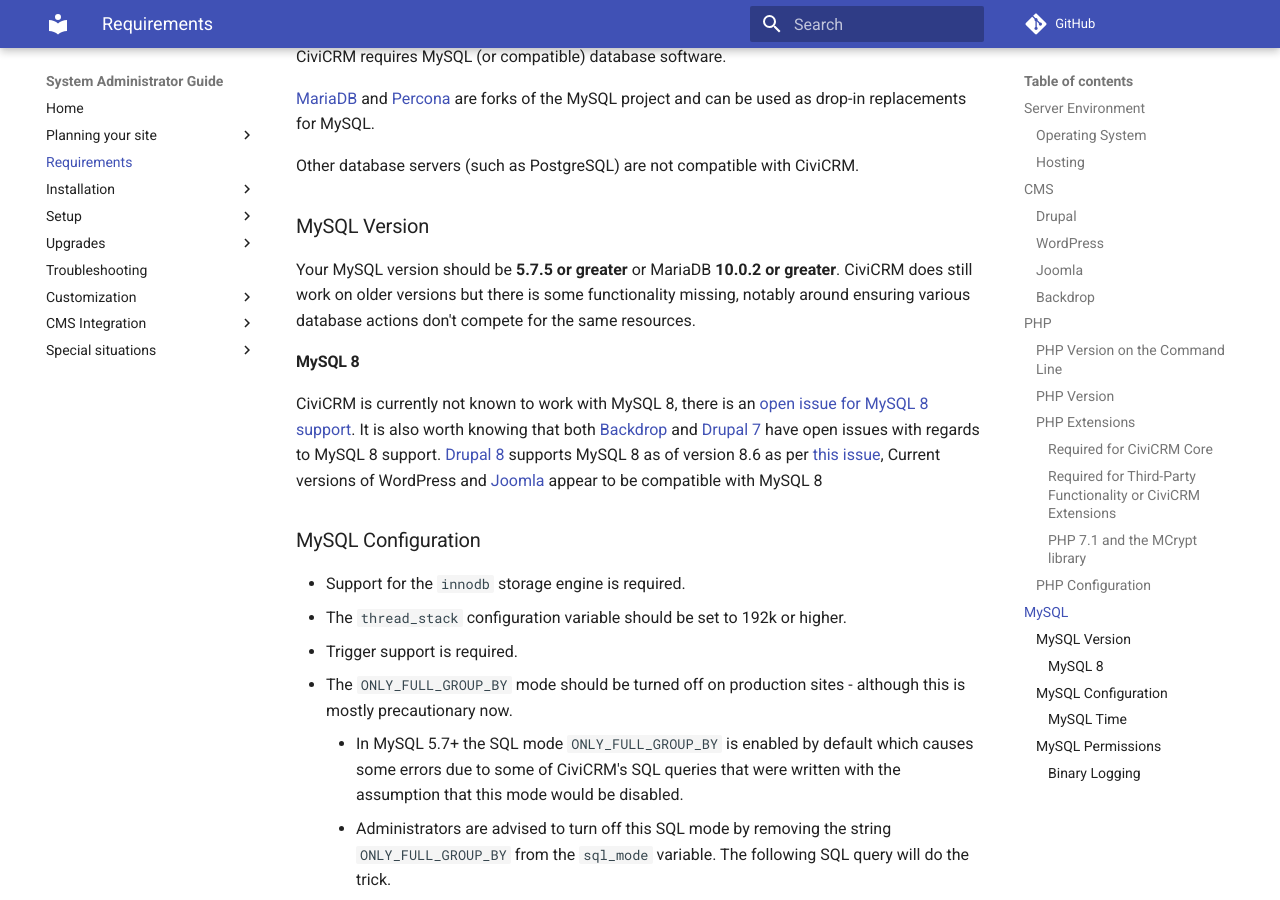
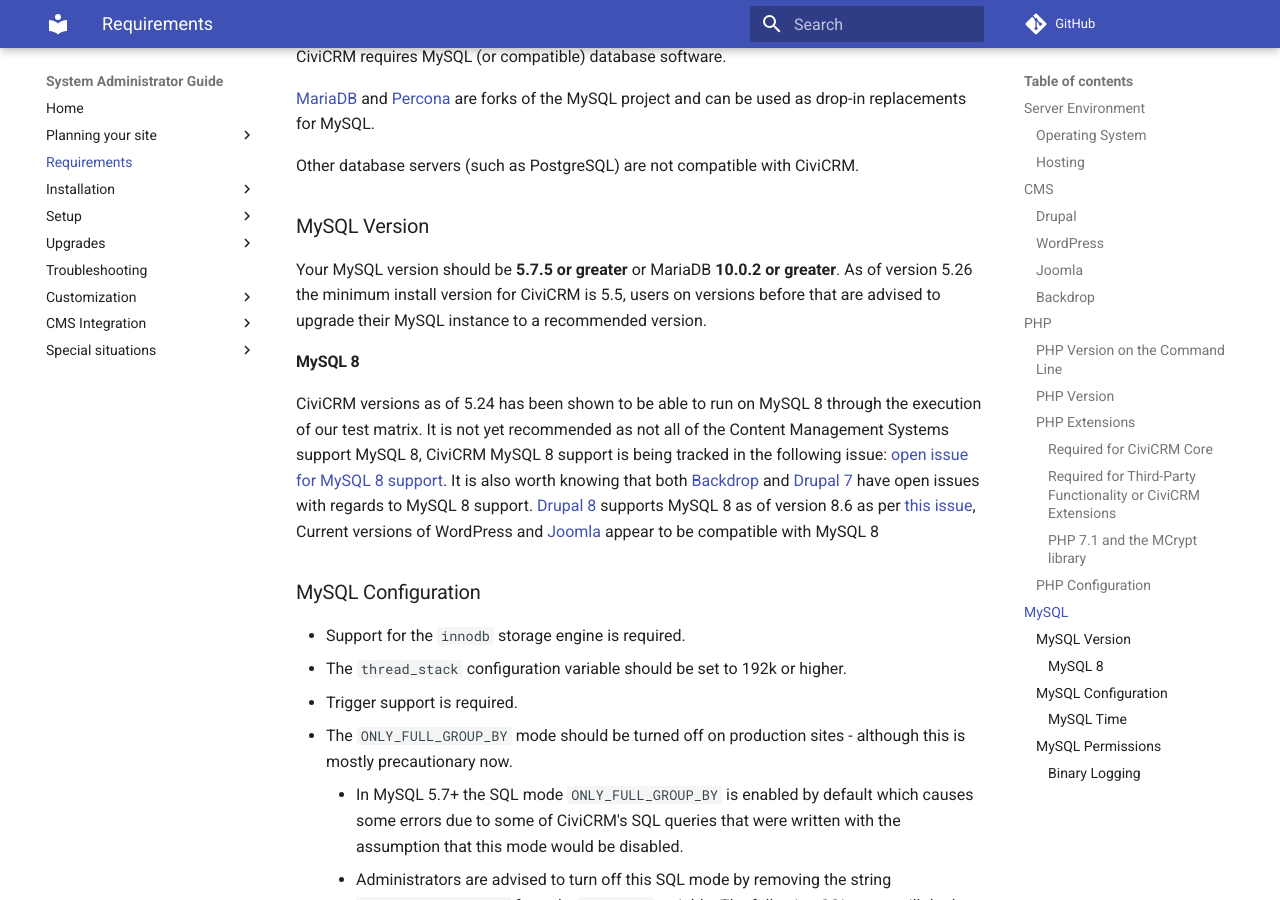
Before and after one commit to civicrm/civicrm-sysadmin-guide, an MkDocs documentation site: the page built from docs/requirements.md, in a window 1280 px wide and 900 px high, scrolled down 3702 px. Built offline with MkDocs 1.6.1 and Material for MkDocs 9.7.7, drawn with Linux system fonts in a browser that asks for light colours; comment, search, counter and statistics services are not loaded.

Commit message:
Update Minimum MySQL requirements and also update to indicate that CiviCRM 5.24 and above can run on MySQL 8 but not yet recommended

```diff
--- a/docs/requirements.md
+++ b/docs/requirements.md
@@ -105,11 +105,11 @@ Other database servers (such as PostgreSQL) are not compatible with CiviCRM.
 
 ### MySQL Version
 
-Your MySQL version should be **5.7.5 or greater** or MariaDB **10.0.2 or greater**.  CiviCRM does still work on older versions but there is some functionality missing, notably around ensuring various database actions don't compete for the same resources.
+Your MySQL version should be **5.7.5 or greater** or MariaDB **10.0.2 or greater**.  As of version 5.26 the minimum install version for CiviCRM is 5.5, users on versions before that are advised to upgrade their MySQL instance to a recommended version.
 
 #### MySQL 8
 
-CiviCRM is currently not known to work with MySQL 8, there is an [open issue for MySQL 8 support](https://lab.civicrm.org/dev/core/issues/392). It is also worth knowing that both [Backdrop](https://forum.backdropcms.org/forum/installing-backdrop-1126-mysql-8-sqlmode-cant-be-set-value-noautocreateuser) and [Drupal 7](https://www.drupal.org/project/drupal/issues/2978575) have open issues with regards to MySQL 8 support. [Drupal 8](https://www.drupal.org/docs/8/system-requirements/database-server) supports MySQL 8 as of version 8.6 as per [this issue](https://www.drupal.org/project/drupal/issues/2966523), Current versions of WordPress and [Joomla](https://docs.joomla.org/Joomla_and_MySQL_8) appear to be compatible with MySQL 8
+CiviCRM versions as of 5.24 has been shown to be able to run on MySQL 8 through the execution of our test matrix. It is not yet recommended as not all of the Content Management Systems support MySQL 8, CiviCRM MySQL 8 support is being tracked in the following issue: [open issue for MySQL 8 support](https://lab.civicrm.org/dev/core/issues/392). It is also worth knowing that both [Backdrop](https://forum.backdropcms.org/forum/installing-backdrop-1126-mysql-8-sqlmode-cant-be-set-value-noautocreateuser) and [Drupal 7](https://www.drupal.org/project/drupal/issues/2978575) have open issues with regards to MySQL 8 support. [Drupal 8](https://www.drupal.org/docs/8/system-requirements/database-server) supports MySQL 8 as of version 8.6 as per [this issue](https://www.drupal.org/project/drupal/issues/2966523), Current versions of WordPress and [Joomla](https://docs.joomla.org/Joomla_and_MySQL_8) appear to be compatible with MySQL 8
 
 ### MySQL Configuration
 
```
